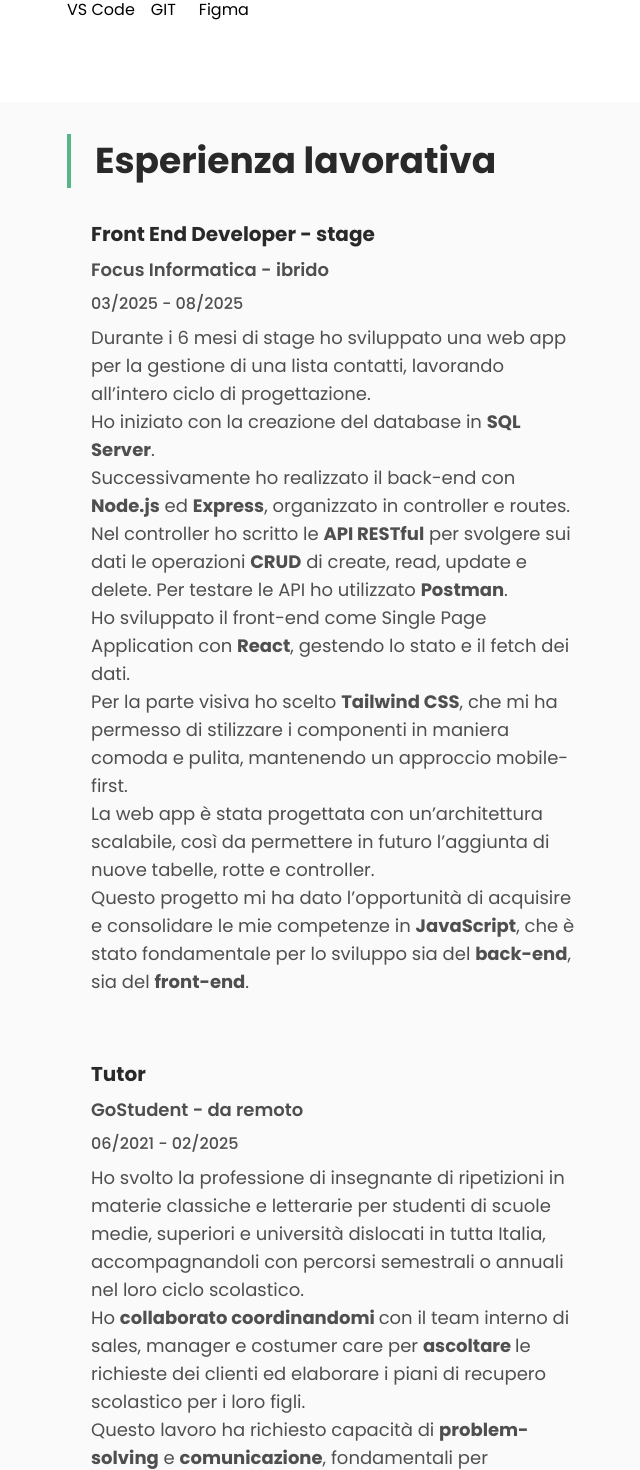
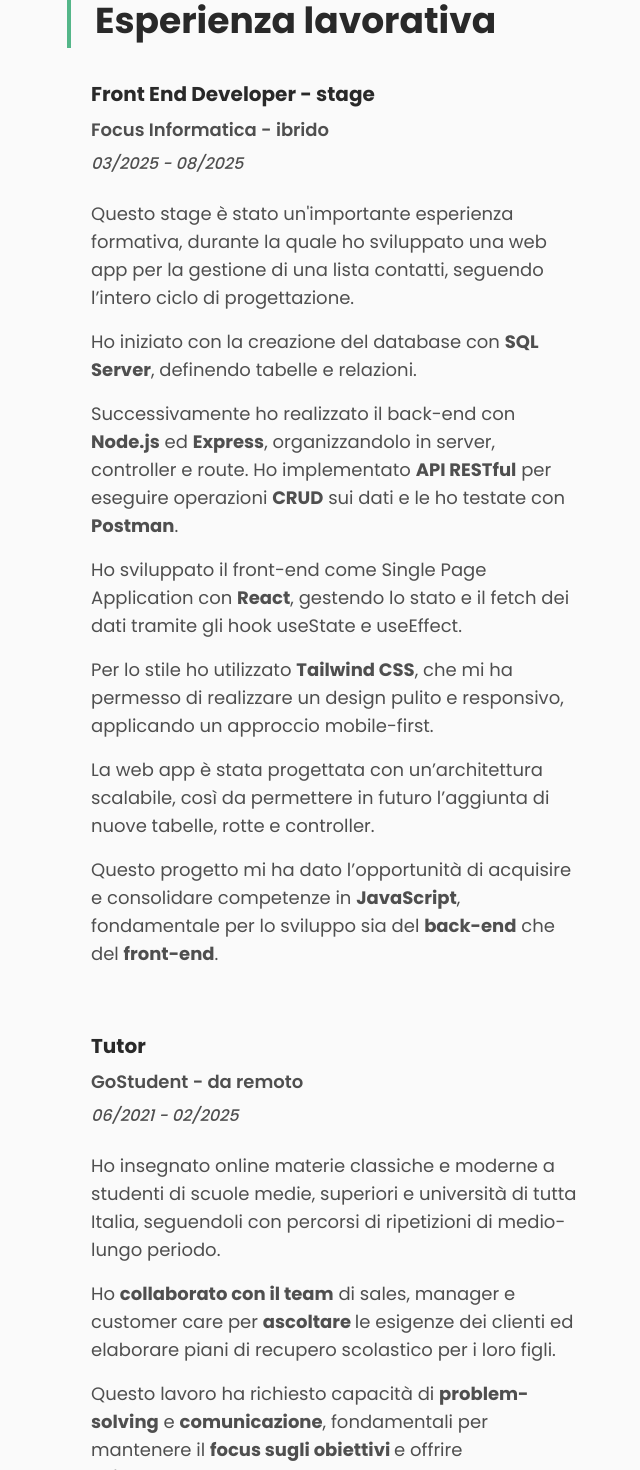
Before and after one commit to giuliadev95/giuliadev.com, a Next.js app: page / in a window 1280 px wide. Shown: the part 1316-2786 px from the top of the page, without its empty margins (189-829 px from the left). Built offline with nearby package versions, Linux system fonts and the light colour scheme.

Commit message:
fix: Edit texts, modify margins and paddings for a better readability

```diff
--- a/src/components/Education.jsx
+++ b/src/components/Education.jsx
@@ -3,7 +3,7 @@ import EducationList from "./lists/EducationList";
 
 export default function Education(){
     return(
-        <section className="bg-[#fafafa] px-4 lg:px-16 xl:px-64 py-8 flex flex-col items-center justify-center gap-4 mt-12 scroll-mt-20 min-w-full" id="education">
+        <section className="bg-[#fafafa] px-4 lg:px-16 xl:px-64 pt-8 flex flex-col items-center justify-center gap-4 mt-12 scroll-mt-20 min-w-full" id="education">
 
             {/** Title: Educazione */}
             <h2 className="text-[32px] md:text-[36px] font-bold text-darkGrey border-l-4 pl-6 border-lightGreen self-start mb-4">Educazione</h2>
--- a/src/components/Experience.jsx
+++ b/src/components/Experience.jsx
@@ -4,7 +4,7 @@ export default function Experience() {
 
     return(
         <>
-            <section className="bg-[#fafafa] px-4 lg:px-16 xl:px-64 py-8 flex flex-col items-center justify-center gap-4 mt-12 scroll-mt-20 min-w-full" id="experience">
+            <section className="bg-[#fafafa] px-4 lg:px-16 xl:px-64 pt-8 flex flex-col items-center justify-center gap-4 mt-12 scroll-mt-20 min-w-full" id="experience">
 
                 {/** Title: Esperienza lavorativa */}
                 <h2 className="text-[32px] md:text-[36px] font-bold text-darkGrey border-l-4 pl-6 border-lightGreen self-start mb-4">Esperienza lavorativa</h2>
@@ -27,35 +27,47 @@ export default function Experience() {
 
                             {/** Date */}
                             <p className="text-lightGrey text-normal font-medium">
-                                03/2025 - 08/2025
+                                <i>03/2025 - 08/2025</i>
                             </p>
                         </div>
 
                         {/** Job description */}
-                        <p className="text-base md:text-lg font-normal text-lightGrey leading-relaxed">
-                            Durante i 6 mesi di stage ho sviluppato una web app per la gestione di una lista contatti,
-                            lavorando all’intero ciclo di progettazione.
-                            <br/><br className="md:hidden"/>
-                            Ho iniziato con la creazione del database in <strong>SQL Server</strong>.
-                            <br/>
-                            Successivamente ho realizzato il back-end con <strong>Node.js</strong> ed <strong>Express</strong>, organizzato in controller e routes.
-                            Nel controller ho scritto le <strong>API RESTful</strong> per svolgere sui dati le operazioni <strong>CRUD</strong> di create, read, update e delete.
-                            Per testare le API ho utilizzato <strong>Postman</strong>.
-                            <br/><br className="md:hidden"/>
-                            Ho sviluppato il front-end come Single Page Application con <strong>React</strong>, gestendo lo stato e il fetch dei dati.
-                            <br/>
-                            Per la parte visiva ho scelto <strong>Tailwind CSS</strong>, che mi ha permesso di stilizzare i componenti in maniera comoda e pulita,
-                            mantenendo un approccio mobile-first.
-                            <br/><br className="md:hidden"/>
-                            La web app è stata progettata con un’architettura scalabile, così da permettere in futuro l’aggiunta di nuove tabelle, rotte e controller.
-                            <br/>
-                            Questo progetto mi ha dato l’opportunità di acquisire e consolidare le mie competenze in <strong>JavaScript</strong>, che è stato fondamentale per
-                            lo sviluppo sia del <strong>back-end</strong>, sia del <strong>front-end</strong>.
-                        </p>
+                        <ul className="text-base md:text-lg font-normal text-lightGrey leading-relaxed">
+                            <li className="pb-[1rem] pt-[1rem]">
+                                Questo stage è stato un'importante esperienza formativa, durante la quale ho sviluppato
+                                una web app per la gestione di una lista contatti,
+                                seguendo l’intero ciclo di progettazione.
+                            </li>
+                            <li className="pb-[1rem]">
+                                Ho iniziato con la creazione del database con <strong>SQL Server</strong>,
+                                definendo tabelle e relazioni.
+                            </li>
+                            <li className="pb-[1rem]">
+                                Successivamente ho realizzato il back-end con <strong>Node.js</strong> ed <strong>Express</strong>,
+                                organizzandolo in server, controller e route.
+                                Ho implementato <strong>API RESTful</strong> per eseguire operazioni <strong>CRUD</strong> sui dati e
+                                le ho testate con <strong>Postman</strong>.
+                            </li>
+                            <li className="pb-[1rem]">
+                                Ho sviluppato il front-end come Single Page Application con <strong>React</strong>,
+                                gestendo lo stato e il fetch dei dati tramite gli hook useState e useEffect.
+                            </li>
+                            <li className="pb-[1rem]">
+                                Per lo stile ho utilizzato <strong>Tailwind CSS</strong>, che mi ha permesso di realizzare un design pulito e responsivo,
+                                applicando un approccio mobile-first.
+                            </li>
+                            <li className="pb-[1rem]">
+                                La web app è stata progettata con un’architettura scalabile, così da permettere in futuro l’aggiunta di nuove tabelle, rotte e controller.
+                            </li>
+                            <li>
+                                Questo progetto mi ha dato l’opportunità di acquisire e consolidare competenze in <strong>JavaScript</strong>, fondamentale per
+                                lo sviluppo sia del <strong>back-end</strong> che del <strong>front-end</strong>.
+                            </li>
+                        </ul>
                     </div>
 
                 {/* GoStudent */ }
-                    <div className="text-darkGrey  pl-6 self-start mb-[4rem]">
+                    <div className="text-darkGrey  pl-6 self-start mb-[2rem]">
                         <div className= "flex flex-col items-start justify-start gap-2 mb-2">
                             {/** Job title */}
                             <p className="font-bold text-xl">
@@ -69,28 +81,31 @@ export default function Experience() {
 
                             {/** Date */}
                             <p className="text-lightGrey text-normal font-medium">
-                                06/2021 - 02/2025
+                                <i>06/2021 - 02/2025</i>
                             </p>
                         </div>
 
                         {/** Job description */}
-                        <p className="text-base md:text-lg font-normal text-lightGrey leading-relaxed">
-                            Ho svolto la professione di insegnante di ripetizioni in materie classiche e letterarie per studenti di scuole medie,
-                            superiori e università dislocati in tutta Italia, accompagnandoli con percorsi semestrali o annuali nel loro
-                            ciclo scolastico.
-                            <br/>
-                            <br className="md:hidden"/>
-                            Ho <strong>collaborato coordinandomi </strong> con il team interno di sales, manager e costumer care per <strong>ascoltare </strong>
-                             le richieste dei clienti ed elaborare i piani di recupero scolastico per i loro figli.
-                            <br/>
-                            <br className="md:hidden"/>
-                            Questo lavoro ha richiesto capacità di <strong>problem-solving</strong> e <strong>comunicazione</strong>, fondamentali per mantenere
-                            il <strong>focus sugli obiettivi </strong> e offrire un&apos;esperienza di qualità sia ai genitori che agli studenti.
-                            <br/>
-                            <br className="md:hidden"/>
-                            Ho inoltre avuto l&apos;occasione di instaurate rapporti solidi e di <strong>fiducia</strong> con clienti gestiti a distanza,
-                            collaborando con spirito di squadra all&apos;espansione della piattaforma in tutta Italia.
-                        </p>
+                         <ul className="text-base md:text-lg font-normal text-lightGrey leading-relaxed">
+                            <li className="pb-[1rem] pt-[1rem]">
+                                Ho insegnato online materie classiche e moderne a studenti di scuole medie,
+                                superiori e università di tutta Italia, seguendoli con percorsi di ripetizioni di medio-lungo
+                                periodo.
+                            </li>
+                            <li className="pb-[1rem]">
+                                Ho <strong>collaborato con il team</strong> di sales, manager e customer care per <strong>ascoltare </strong>
+                                le esigenze dei clienti ed elaborare piani di recupero scolastico per i loro figli.
+                            </li>
+                            <li className="pb-[1rem]">
+                                Questo lavoro ha richiesto capacità di <strong>problem-solving</strong> e <strong>comunicazione</strong>, fondamentali per mantenere
+                                il <strong>focus sugli obiettivi </strong> e offrire un&apos;esperienza di qualità.
+                            </li>
+                           <li className="pb-[1rem]">
+                                Ho costruito collaborazioni solide e di <strong>fiducia</strong> con i colleghi e con i
+                                clienti gestiti a distanza,
+                                contribuendo con <strong>spirito di squadra</strong> all&apos;espansione della piattaforma sul territorio nazionale.
+                            </li>
+                        </ul>
                     </div>
                 </div>
             </section>
--- a/src/components/Hero.jsx
+++ b/src/components/Hero.jsx
@@ -1,5 +1,4 @@
 'use client';
-import Image from "next/image";
 import Link from "next/link";
 import Button from "./Button";
 import { IoDocumentTextSharp } from "react-icons/io5";
@@ -27,7 +26,7 @@ export default function Hero() {
                     <p className="text-base md:text-lg font-normal text-lightGrey leading-relaxed">
                         Sono una sviluppatrice web specializzata sul front-end,
                         mi occupo di creare interfacce moderne, responsive e performanti,
-                        garantendo un&apos;esperienza utente fluida e accessibile.
+                        garantendo un&apos;esperienza utente di qualità.
                     </p>
 
                     {/** 2 CTA Button components : view cv and go to projects */}
--- a/src/components/lists/EducationList.jsx
+++ b/src/components/lists/EducationList.jsx
@@ -3,7 +3,7 @@
 export default function EducationList({title, school, date, certificateSrc, certificateLink, alt}){
     return(
         <>
-            <div className="flex flex-col items-baseline justify-start content-start gap-[2rem] mb-[5rem]">
+            <div className="flex flex-col items-baseline justify-start content-start gap-[2rem] mb-[4rem]">
                 <div>
                     <p className="font-bold text-xl">
                         {title}
```
Also changed, not shown: src/components/About.jsx (+1 -7 lines).
